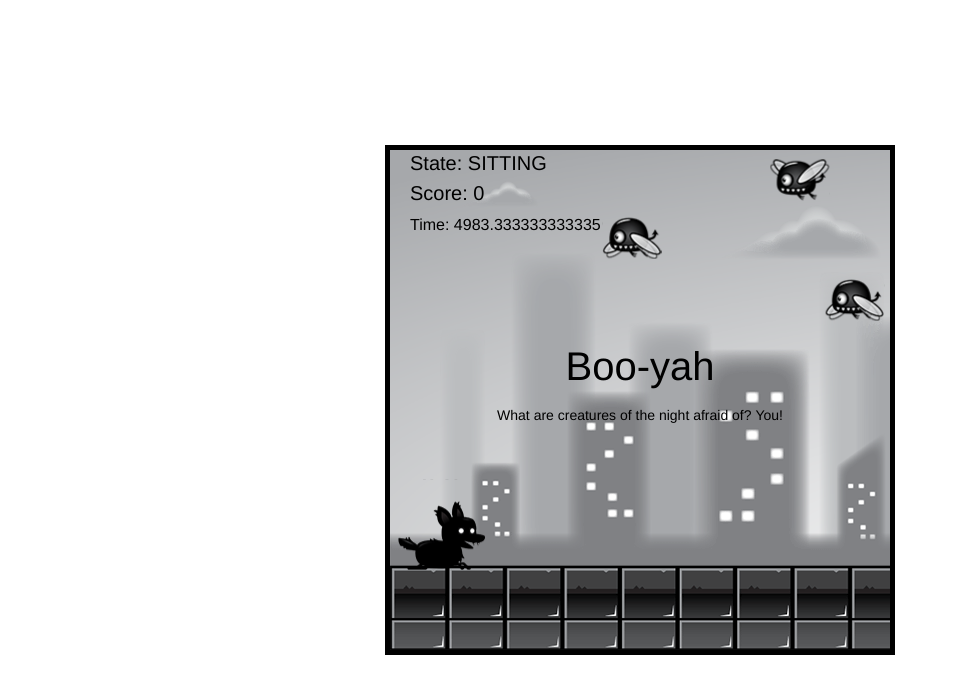
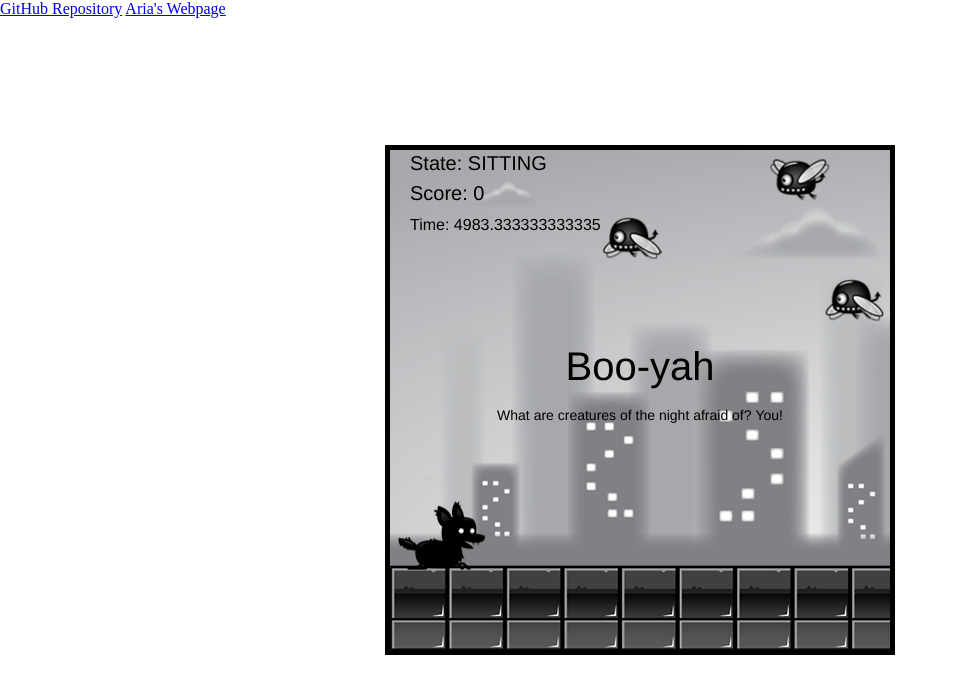
Before and after one commit to ArchangeLillith/Side-Scrolling-Game, a plain HTML site: page index.html in a window 1280 px wide. Shown: the whole page, without its empty margins (0-958 px from the left). Drawn offline with Linux system fonts and the light colour scheme.

Commit message:
Update index.html

```diff
--- a/index.html
+++ b/index.html
@@ -8,6 +8,8 @@
     <title>Full Game</title>
 </head>
 <body>
+    <a href="https://github.com/ArchangeLillith/Side-Scrolling-Game">GitHub Repository</a>
+    <a href="https://archangelillith.github.io/">Aria's Webpage</a>
     <canvas id="canvas1"></canvas>
 
     <img id="player" src="player.png">
```
